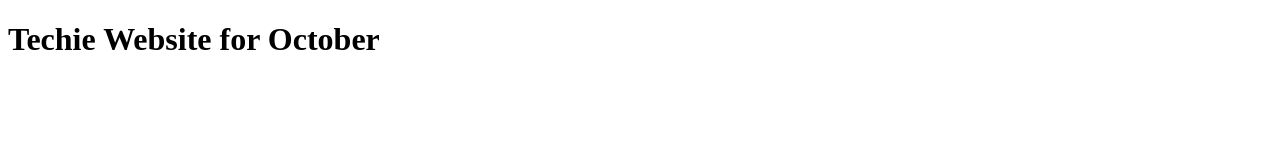
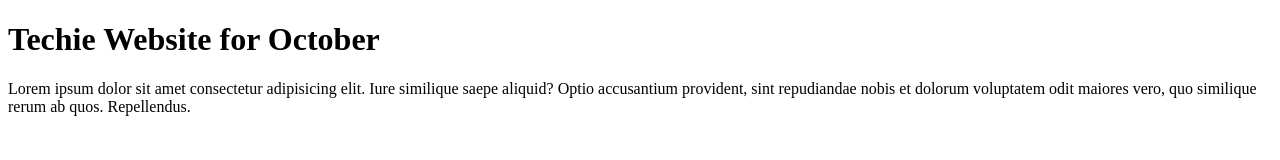
Before and after one commit to ChamodiePubudini/Hackie-Tech-website, a plain HTML site: page index.html in a window 1280 px wide. Drawn offline with Linux system fonts and the light colour scheme.

Commit message:
refactor: updated index.html

```diff
--- a/index.html
+++ b/index.html
@@ -8,5 +8,7 @@
 </head>
 <body>
  <h1>Techie Website for October</h1>
+ <p>Lorem ipsum dolor sit amet consectetur adipisicing elit. Iure similique saepe aliquid? Optio accusantium provident, sint repudiandae nobis et dolorum voluptatem odit maiores vero, quo similique rerum ab quos. Repellendus.</p>
 </body>
+
 </html>
```
